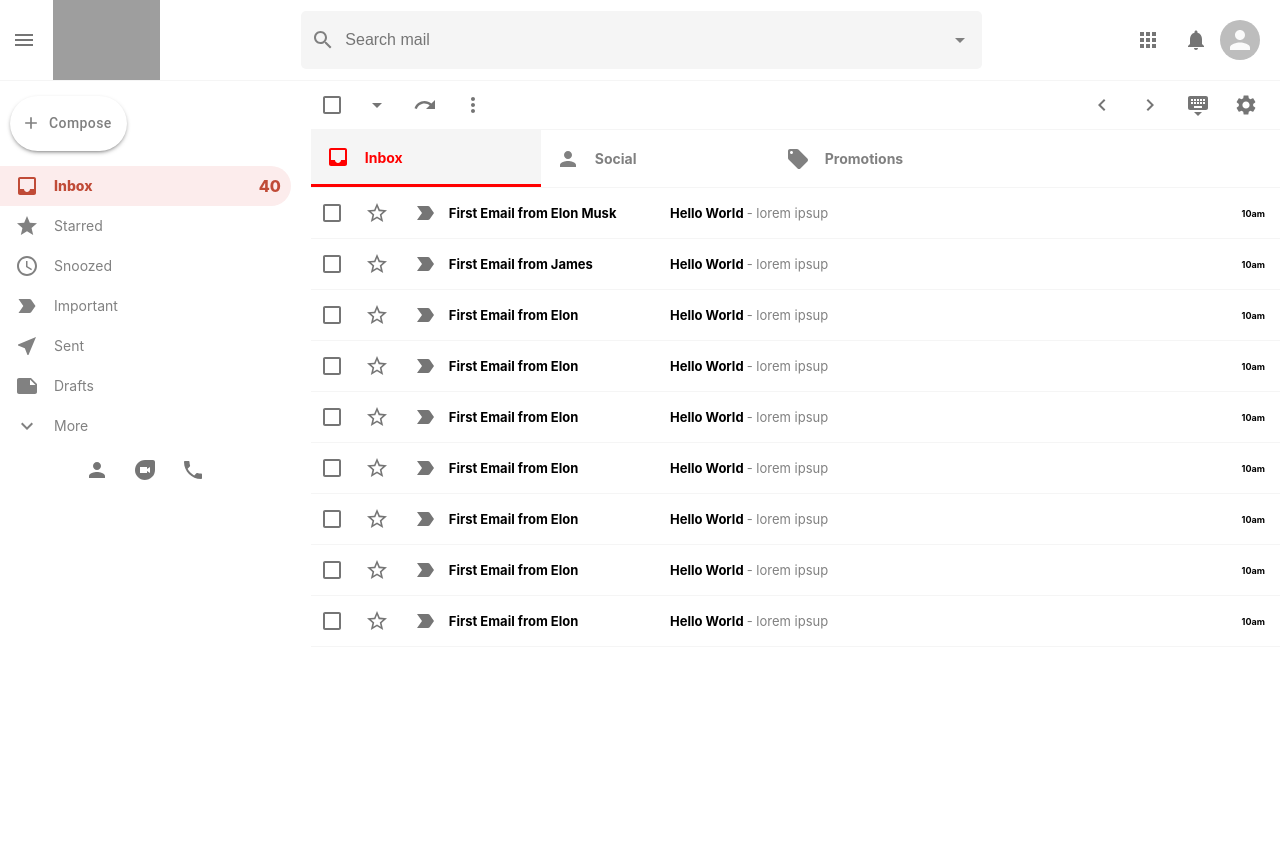
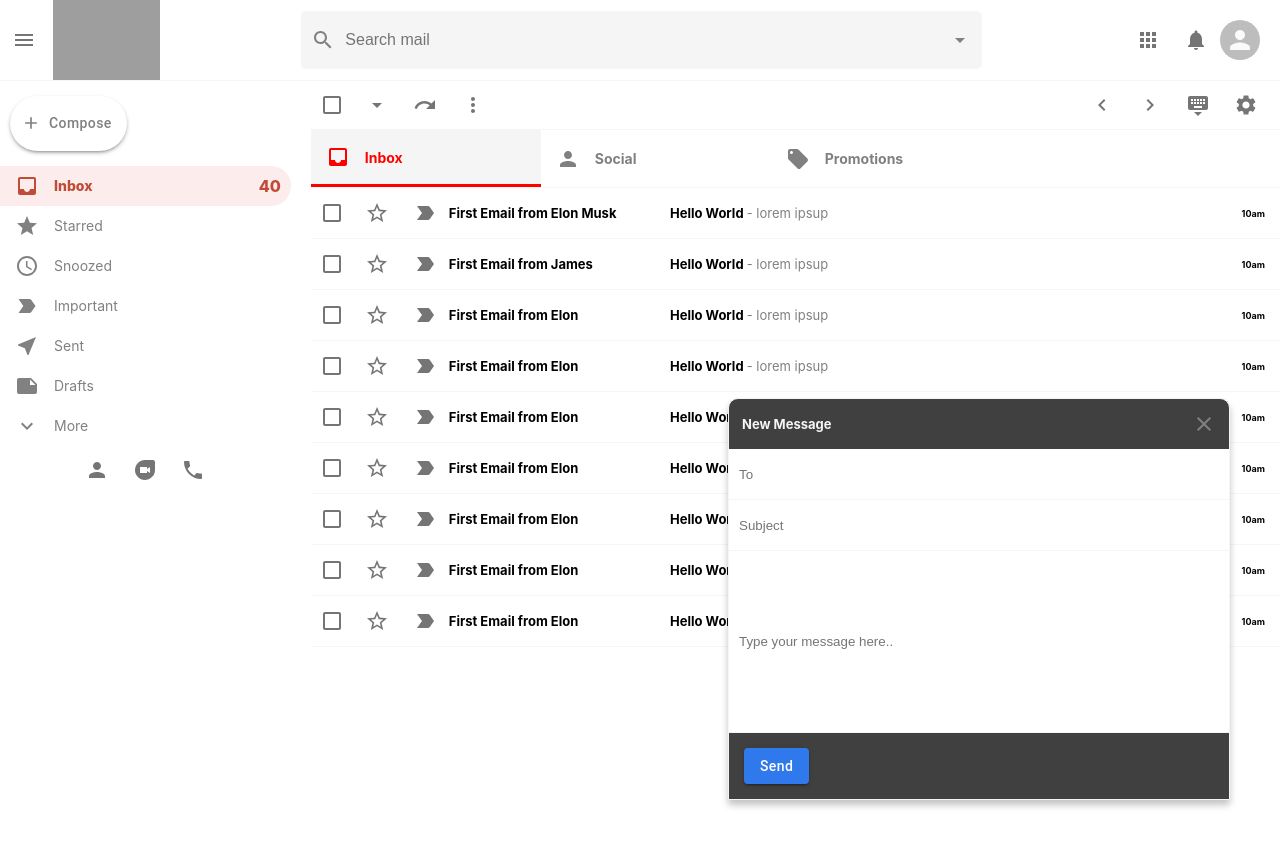
Before and after one commit to yogeshkoli/gmail-clone, a React (Create React App) app: page / in a window 1280 px wide. Shown: the top 846 px of the page. Built offline with nearby package versions, Linux system fonts and the light colour scheme; grey boxes are pictures that could not be loaded.

Commit message:
Created new send mail component with basic styling and installed react-hook-form

```diff
--- a/package.json
+++ b/package.json
@@ -12,6 +12,7 @@
     "node-sass": "^6.0.0",
     "react": "^17.0.2",
     "react-dom": "^17.0.2",
+    "react-hook-form": "^7.6.6",
     "react-redux": "^7.2.4",
     "react-router-dom": "^5.2.0",
     "react-scripts": "4.0.3"
--- a/src/App.js
+++ b/src/App.js
@@ -9,6 +9,7 @@
 } from "react-router-dom";
 import Mail from './app/components/Mail';
 import EmailList from './app/components/EmailList';
+import SendMail from './app/components/SendMail';
 
 function App() {
   return (
@@ -29,7 +30,7 @@
             </Route>
           </Switch>
         </div>
-
+        <SendMail />
       </div>
     </Router>
   );
--- a/src/app/components/Mail.js
+++ b/src/app/components/Mail.js
@@ -1,6 +1,6 @@
+
+import React from 'react';
 import { IconButton } from '@material-ui/core';
-import React from 'react';
-import './Mail.scss';
 import ArrowBackIcon from '@material-ui/icons/ArrowBack';
 import MoveToInboxIcon from '@material-ui/icons/MoveToInbox';
 import ErrorIcon from '@material-ui/icons/Error';
@@ -14,6 +14,7 @@
 import UnfoldMoreIcon from '@material-ui/icons/UnfoldMore';
 import PrintIcon from '@material-ui/icons/Print';
 import ExitToAppIcon from '@material-ui/icons/ExitToApp';
+import './Mail.scss';
 
 function Mail() {
 
--- /dev/null
+++ b/src/app/components/SendMail.js
@@ -0,0 +1,45 @@
+import React from 'react';
+import CloseIcon from '@material-ui/icons/Close';
+import './SendMail.scss';
+import { Button } from '@material-ui/core';
+import { useForm } from 'react-hook-form';
+
+
+function SendMail() {
+
+    const { register, handleSubmit, watch, errors } = useForm();
+
+    return (
+        <div className="sendMail">
+            <div className="sendMail__header">
+                <h3>New Message</h3>
+                <CloseIcon className="sendMail__close" />
+            </div>
+            <form>
+
+                <input
+                    name="to"
+                    placeholder="To"
+                    type="text" />
+
+                <input
+                    name="subject"
+                    placeholder="Subject"
+                    type="text" />
+
+                <input
+                    name="message"
+                    className="sendMail__message"
+                    placeholder="Type your message here.."
+                    type="text" />
+
+                <div className="sendMail__options">
+                    <Button type="submit" variant="contained" color="primary" className="sendMail__send__button">Send</Button>
+                </div>
+
+            </form>
+        </div>
+    );
+}
+
+export default SendMail;
--- /dev/null
+++ b/src/app/components/SendMail.scss
@@ -0,0 +1,52 @@
+.sendMail{
+    position: absolute;
+    bottom: 0px;
+    right: 50px;
+    background-color: #404040;
+    width: 40%;
+    height: 50%;
+    max-width: 500px;
+    border-top-left-radius: 10px;
+    border-top-right-radius: 10px;
+    display: flex;
+    flex-direction: column;
+    border: 1px solid whitesmoke;
+    box-shadow: 0px 5px 7px 0px rgba(0, 0, 0, 0.24);
+    .sendMail__header{
+        padding: 13px;
+        display: flex;
+        justify-content: space-between;
+        align-items: center;
+        color: gray;
+        h3{
+            color: whitesmoke;
+            font-size: 13px;
+        }
+        .sendMail__close{
+            cursor: pointer;
+        }
+    }
+
+    form{
+        display: flex;
+        flex: 1;
+        flex-direction: column;
+        input{
+            height: 30px;
+            padding: 10px;
+            border: none;
+            border-bottom: 1px solid whitesmoke;
+            outline: none;
+        }
+        .sendMail__message{
+            flex: 1;
+        }
+        .sendMail__options{
+            .sendMail__send__button{
+                background-color: #3079ed !important;
+                text-transform: capitalize !important;
+                margin: 15px !important;
+            }
+        }
+    }
+}
```
